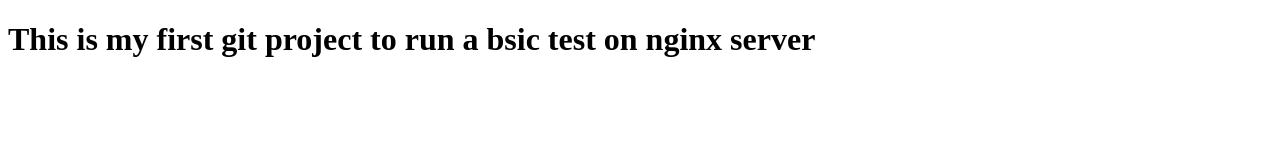
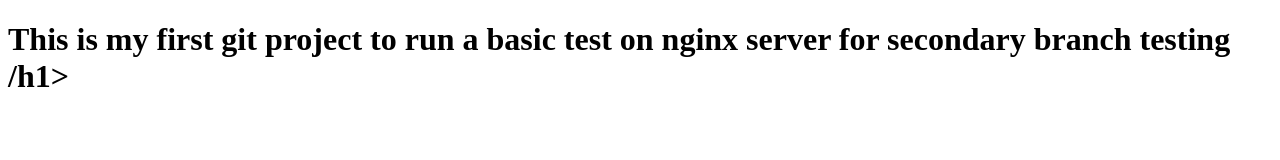
Before and after one commit to gitbsns/niginxhtml, a plain HTML site: page index.html in a window 1280 px wide. Drawn offline with Linux system fonts and the light colour scheme.

Commit message:
2nd branch

```diff
--- a/index.html
+++ b/index.html
@@ -4,6 +4,6 @@
     <title>My Docker Git Repo</title>
   </head>
   <body>
-    <h1>This is my first git project to run a bsic test on nginx server</h1>
+    <h1>This is my first git project to run a basic test on nginx server for secondary branch testing /h1>
   </body>
 </html>
```
